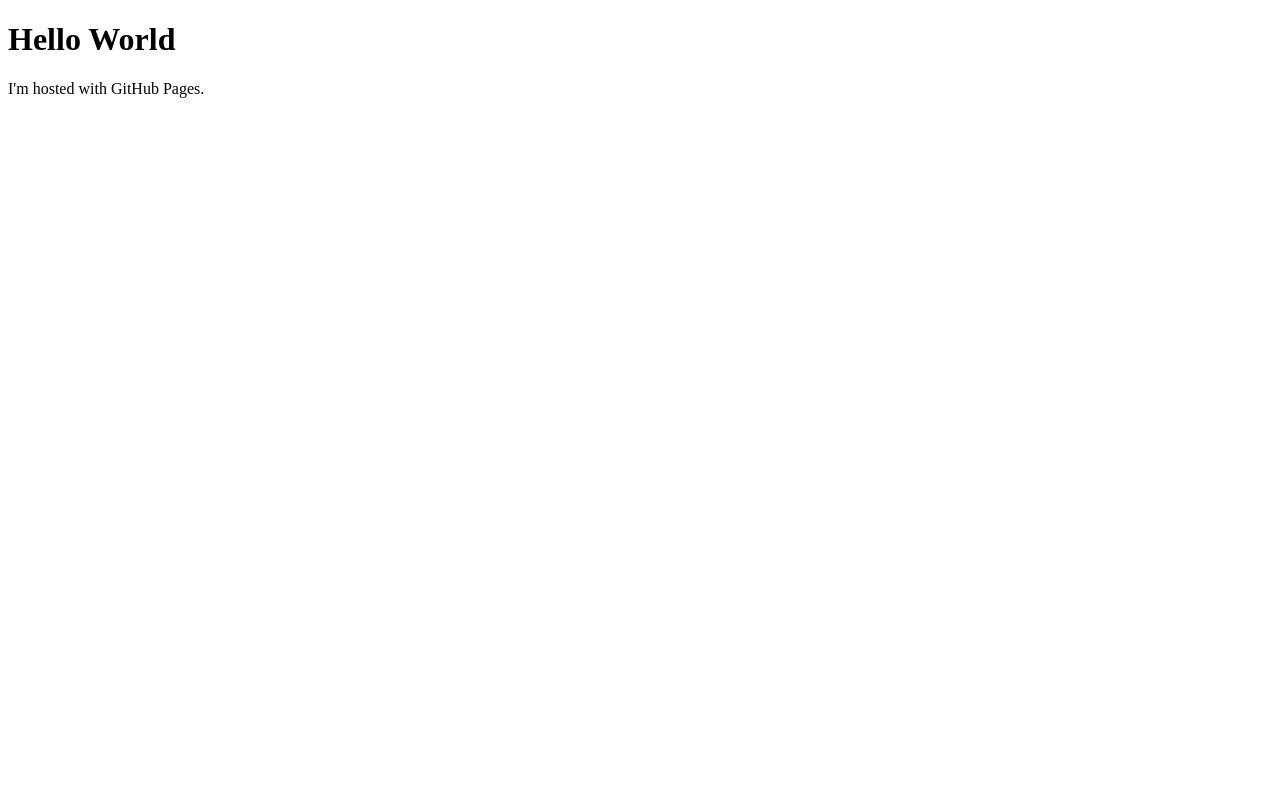
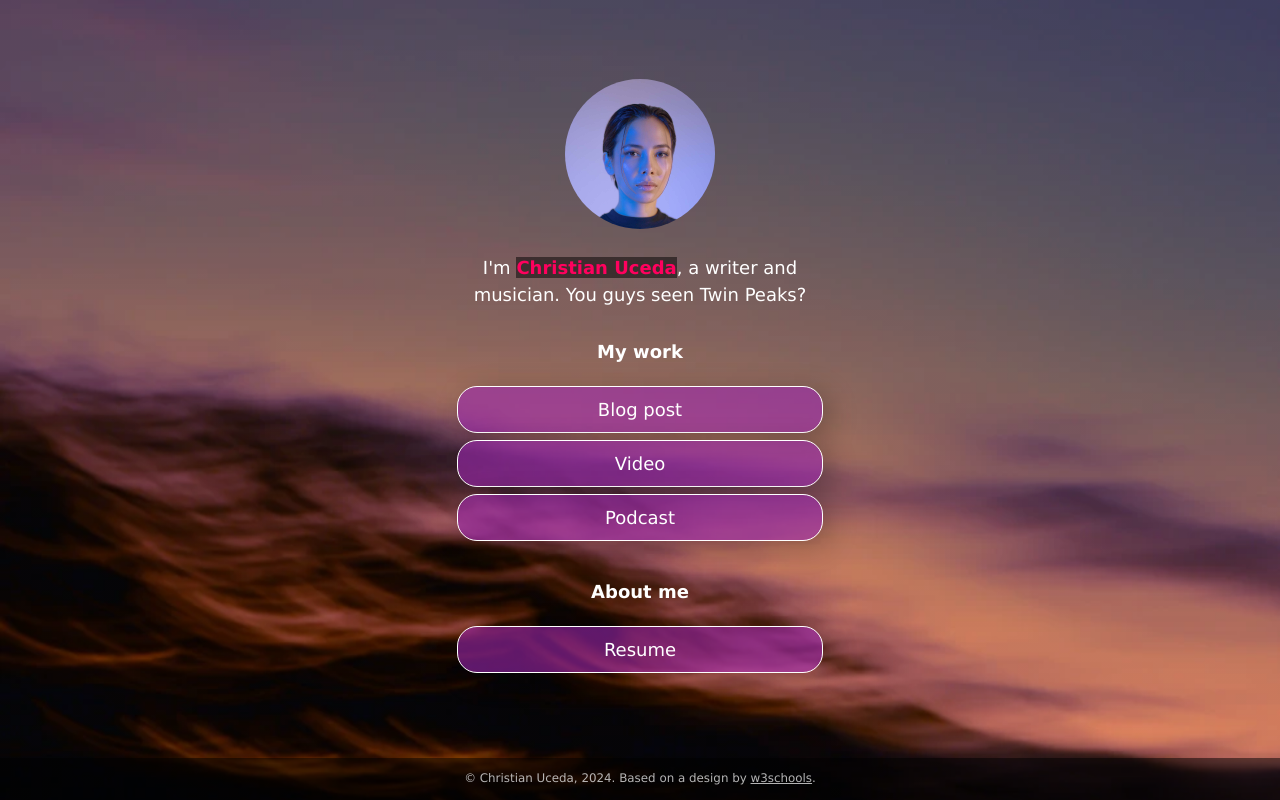
Before and after one commit to christianu23/christianu23.github.io, a plain HTML site: page index.html in a window 1280 px wide. Drawn offline with Linux system fonts and the light colour scheme.

Commit message:
Added Website Template

```diff
--- /dev/null
+++ b/css/style.css
@@ -0,0 +1,231 @@
+:root {
+    --primaryText: #fff;
+    --secondaryText: #ff015e;
+    --primary: rgba(156, 39, 176, .60);
+    --secondary: rgba(255, 1, 94, .60);
+    --buttonHover: rgba(156, 39, 176, .40);
+    --smallButtonHover: rgba(0, 0, 0, .25);
+}
+
+html {
+    box-sizing: border-box;
+    /* keeps button boxes within phone screen width */
+    -ms-text-size-adjust: 100%;
+    -webkit-text-size-adjust: 100%;
+    height: 100%;
+}
+
+*,
+*:before,
+*:after {
+    box-sizing: inherit;
+}
+
+body {
+    margin: 0;
+    min-height: 100%;
+    /* The image used for the site background. Try changing skyscape.jpg to stars.jpg. Put a replacement photo in the images folder and, in line 21 below, replace skyscape.jpg with yourbackgroundfilename.jpg */
+    /* The linear gradient darkens the image, like putting a sunglasses lens on top of it. If you want to darken the image even more, change 0.1 (both times) to 0.3 or higher */
+    background: linear-gradient(rgba(0, 0, 0, 0.1), rgba(0, 0, 0, 0.1)), url(../images/skyscape.jpg);
+    /* Prevents the browser from repeating or "tiling" the background image */
+    background-repeat: no-repeat;
+    background-position: center;
+    /* Freezes the image so that even the content scrolls down, the background stays put */
+    background-attachment: fixed;
+    /* Resizes the background image to cover the entire container */
+    background-size: cover;
+    font-family: Futura, Verdana, sans-serif;
+    line-height: 1.5;
+    font-size: 18px;
+    display: flex;
+    flex-direction: column;
+    justify-content: space-around;
+    align-items: center;
+}
+
+h1 {
+    font-size: 1em;
+}
+
+h2 {
+    font-size: 1em;
+    margin-bottom: 0;
+}
+
+img {
+    margin: .5em 1em;
+    /* border: 1px solid #ccc; */
+    border-radius: 50%;
+    height: 150px;
+    max-width: 100%;
+    object-fit: cover;
+    /* Resizes the image to cover the entire container */
+}
+
+.container {
+    text-align: center;
+    width: 100%;
+    padding: 0;
+    margin-right: auto;
+    margin-left: auto;
+    flex: 1;
+    display: flex;
+    flex-direction: column;
+    justify-content: center;
+}
+
+.image-container {
+    text-align: center;
+    width: 100%;
+}
+
+.main-text-color {
+    color: var(--primaryText);
+}
+
+.name {
+    color: var(--secondaryText);
+}
+
+.name strong {
+    background-color: rgba(0, 0, 0, 0.50);
+}
+
+.section-header {
+    padding-top: .5em;
+}
+
+.button,
+.intro,
+.links-container,
+.slidedown,
+.external-link {
+    width: 100%;
+    min-width: 50%;
+    padding: .5em 1em;
+    text-decoration: none;
+    color: inherit;
+    text-align: center;
+}
+
+.button, .external-link {
+    border: 1px solid var(--primaryText);
+    border-radius: 20px;
+    box-shadow: 7px 6px 28px 1px rgba(0, 0, 0, 0.24);
+    overflow: hidden;
+    white-space: nowrap;
+    display: inline-block;
+    background-color: var(--primary);
+    cursor: pointer;
+    transition: 0.2s all;
+}
+
+.button:not(.highlight) {
+    background-color: var(--primary);
+}
+
+@media (hover: hover) {
+    .button:hover { background-color: var(--buttonHover); }
+}
+
+.button.highlight {
+    background-color: var(--secondary);
+}
+
+.button:active, .external-link:active {
+    transform: scale(0.98);
+    /* Scaling button to 0.98 to its original size */
+    box-shadow: 3px 2px 22px 1px rgba(0, 0, 0, 0.24);
+    /* Lowering the shadow */
+}
+
+.intro {
+    margin: 0 auto;
+}
+
+.section {
+    margin-top: 1em;
+}
+
+.slidedown {
+    margin: 0 auto;
+    padding: 0;
+    -webkit-transition: height .4s ease;
+    -o-transition: height .4s ease;
+    transition: height .4s ease;
+    overflow: hidden;
+    height: 0;
+}
+
+.external-link {
+    border: 1px solid var(--primaryText);
+    border-radius: 20px;
+    background-color: transparent;
+    display: flex;
+    align-items: center;
+    justify-content: center;
+    padding: 0;
+    margin: .5em auto 1.5em auto;
+    text-decoration: none;
+    color: inherit;
+    height: 2em;
+    width: 6em;
+}
+
+.external-link:hover {
+    background-color: var(--smallButtonHover)
+}
+
+.description {
+    display: flex;
+    text-align: left;
+    flex-direction: column;
+    padding: 0 .6em;
+}
+
+.description > p {
+    margin: .5em 0;
+}
+
+.footer {
+  font-size: .66em;
+  background-color: rgba(0, 0, 0, .5);
+  color: rgba(225, 225, 225, .8);
+  text-decoration: none;
+  width: 100%;
+  min-height: 3em;
+  display: flex;
+  align-items: center;
+  justify-content: center;
+  position: relative;
+}
+
+.footer a {
+    color: inherit;
+}
+
+/* Media queries allow you to change style properties according to the screen width. In this case, if the screen is AT LEAST 540 pixels wide (bigger than a standard phone), the .container resizes to 540 pixels and the buttons and intro resize to 85% of the container width */
+@media (min-width: 540px) {
+    .container {
+        max-width: 540px;
+    }
+
+    .button,
+    .intro,
+    .slidedown {
+        width: 85%;
+    }
+}
+
+/* If the screen is AT LEAST 768 pixels wide (standard tablet or larger), the .container resizes to 750 pixels and the buttons and intro resize to 40% of the container width */
+@media (min-width: 768px) {
+    .container {
+        max-width: 768px;
+    }
+
+    .button,
+    .intro,
+    .slidedown {
+        width: 40%;
+    }
+}
--- a/index.html
+++ b/index.html
@@ -1,7 +1,74 @@
 <!DOCTYPE html>
-<html>
-<body>
-<h1>Hello World</h1>
-<p>I'm hosted with GitHub Pages.</p>
+<!-- This page is adapted from w3schools "How to make a link tree website https://www.w3schools.com/howto/howto_website_create_linktree.asp" -->
+<html lang="en">
+
+<head>
+  <meta charset="utf-8" />
+  <meta name="viewport" content="width=device-width, initial-scale=1" />
+  <!-- Add your name below -->
+  <title>Christian Uceda</title>
+  <link rel="stylesheet" href="css/style.css">
+</head>
+
+<body class="main-text-color">
+  <!-- Content container. Everything except footer goes here -->
+  <div class="container">
+    <!-- Image and name container. Put your replacement photo—which you should crop to be square—in the images folder, then change the source attribute to images/yourportraitfilename.jpg. This path says, "Look in the images folder for yourportraitfilename.jpg." Be sure to change the alt text, too. -->
+    <div class="image-container">
+      <img src="images/portrait.jpg" alt="Photo by Art Hauntington">
+    </div>
+    <div class="intro">
+      I'm <span class="name"><strong>Christian Uceda</strong></span>, a writer and musician. You guys seen Twin Peaks?
+    </div>
+    <div class="section-header">
+      <h1>My work</h1>
+    </div>
+    <!-- Replace the # inside of the href="#" with your links. -->
+    <div class="links-container">
+      <div class="button toggle">Blog post</div>
+      <div class="slidedown">
+        <div class="description">
+          <h2>Blog post title</h2>
+          <p>Here, add a short but appealing description of your blog post.</p>
+          <a href="#" class="external-link" target="_blank">Read</a>
+        </div>
+      </div>
+
+      <div class="button toggle">Video</div>
+      <div class="slidedown">
+        <div class="description">
+          <h2>Video title</h2>
+          <p>Add a short but appealing description of your video.</p>
+          <a href="#" class="external-link" target="_blank">Watch</a>
+        </div>
+      </div>
+
+      <div class="button toggle">Podcast</div>
+      <div class="slidedown">
+        <div class="description">
+          <h2>Podcast title</h2>
+          <p>Add a short but appealing description of your podcast</p>
+          <a href="#" class="external-link" target="_blank">Listen</a>
+        </div>
+      </div>
+    </div>
+
+    <!-- Replace # with PDF from Google Docs, or replace the entire section with whatever you want. Or delete it! Or add another section below it!-->
+    <div class="section-header">
+      <h1>About me</h1>
+    </div>
+
+    <div class="links-container">
+      <a href="https://drive.google.com" class="button" target="_blank">Resume</a>
+    </div>
+
+  </div>
+  <div class="footer">
+    <p>© Christian Uceda, 2024. Based on a design by <a
+        href="https://www.w3schools.com/howto/howto_website_create_linktree.asp" target="_blank">w3schools</a>.
+    </p>
+  </div>
+  <script type="text/javascript" src="js/slider.js"></script>
 </body>
+
 </html>
--- /dev/null
+++ b/js/slider.js
@@ -0,0 +1,19 @@
+document.addEventListener("DOMContentLoaded", () => {
+  const a = document.querySelectorAll(".toggle");
+  a.forEach((e) => {
+    e.addEventListener("click", function () {
+      let slider = this.nextElementSibling;
+      if (slider.style.height) {
+        slider.style.height = null;
+        e.classList.remove("highlight");
+      } else {
+        document.querySelectorAll(".toggle.highlight").forEach((f) => {
+          f.classList.remove("highlight");
+          f.nextElementSibling.style.height = null;
+        });
+        e.classList.add("highlight");
+        slider.style.height = slider.scrollHeight + "px";
+      }
+    })
+  })
+})
```
Also changed, not shown: images/portrait.jpg (added), images/skyscape.jpg (added), images/stars.jpg (added), 1 other file.
